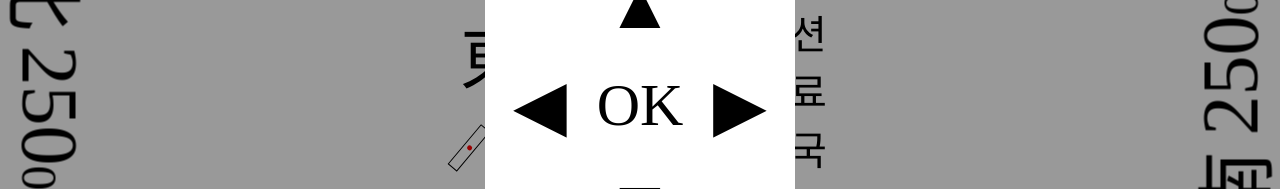
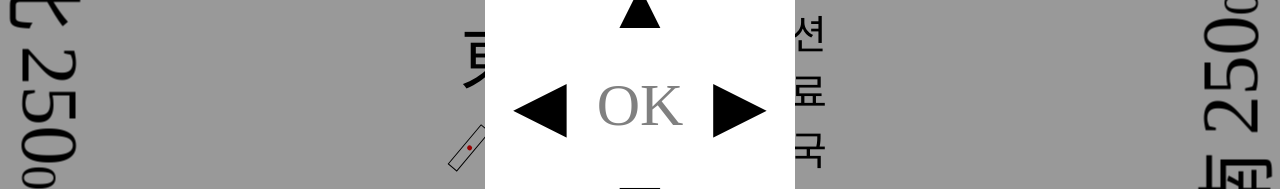
Before and after one commit to he1fire/vue-test, a Vue app: page / in a window 1280 px wide. Both pictures are taken after a click on the element "화료". Shown: the part 310-499 px from the top of the page. Built offline with nearby package versions, Linux system fonts and the light colour scheme.

Commit message:
fix checkInvalidStatus func

```diff
--- a/src/App.vue
+++ b/src/App.vue
@@ -160,26 +160,26 @@ export default {
       }
     },
     /**화료 및 방총 불가능한 경우 반환*/
-    checkInvalidStatus(){
+    checkInvalidStatus(status){
       let cnt_win=0, cnt_lose=0;
+      if (status==='win'){ // 화료일때
+        for (let i=0;i<this.isWin.length;i++){
+          if (this.isWin[i]===true) // 화료 인원 세기
+            cnt_win++;
+        }
+        if (cnt_win===0 || cnt_win===4) // 화료한 사람이 없거나 4명임 (불가능한 경우)
+          return -1;
+        this.showModal('check_player_lose');
+      }
+      else if (status==='lose'){ // 방총일때
         for (let i=0;i<this.isWin.length;i++){
           if (this.isWin[i]===true) // 화료 인원 세기
             cnt_win++;
           if (this.isLose[i]===true) // 방총 인원 세기
             cnt_lose++;
         }
-      if (cnt_win===0){ // 화료한 사람이 없음 (불가능한 경우)
-        this.showModal('화료한 사람이 선택되지 않았습니다.');
+        if (cnt_win!==1 && cnt_lose===0) // 2명 이상 화료했는데 쯔모임 (불가능한 경우)
           return;
-      }
-      else if (cnt_win===4){ // 화료한 사람이 4명임 (불가능한 경우)
-        this.showModal('화료한 사람이 4명일 수 없습니다.');
-        return;
-      }
-      else if (cnt_win!==1 && cnt_lose===0) { // 2명 이상 화료했는데 쯔모임 (불가능한 경우)
-        this.showModal('쯔모한 사람이 2명 이상일 수 없습니다.');
-        return;
-      }
         if (!cnt_lose){ // 쯔모
           for (let i=0;i<this.isWin.length;i++){
             if (this.isWin[i]===true) // 승자 찾아서 저장
@@ -201,6 +201,7 @@ export default {
             }
           }
           this.showModal('check_score', 'ron');
+        }
       }
     },
     /**실제 점수계산후 반환*/
--- a/src/components/modal.vue
+++ b/src/components/modal.vue
@@ -27,13 +27,36 @@ export default {
   methods: {
     /**체크 표시시 색상 변경*/
     isChecked(x, status) {
-      if (status==='win') // 화료 체크
-        return {color: this.isWin[x]===true ? 'red' : ''};
+      let cnt_win=0, cnt_lose=0;
+      if (status==='win'){ // 화료 체크
+        if (x===-1){ // ok버튼
+          for (let i=0;i<this.isWin.length;i++){
+            if (this.isWin[i]===true) // 화료 인원 세기
+              cnt_win++;
+          }
+          if (cnt_win===0 || cnt_win===4) // 화료한 사람이 없거나 4명임 (불가능한 경우)
+            return {color: 'gray'};
+        }
+        else
+          return {color: this.isWin[x]===true ? 'red' : ''};
+      }
       else if (status==='lose'){  // 방총 체크
-        if (this.isWin[x]===true)
-          return {color: 'gray'};
-        else
-          return {color: this.isLose[x]===true ? 'red' : ''};
+        if (x===-1){ // ok버튼
+          for (let i=0;i<this.isWin.length;i++){
+            if (this.isWin[i]===true) // 화료 인원 세기
+              cnt_win++;
+            if (this.isLose[i]===true) // 방총 인원 세기
+              cnt_lose++;
+          }
+          if (cnt_win!==1 && cnt_lose===0) // 2명 이상 화료했는데 쯔모임 (불가능한 경우)
+            return {color: 'gray'};
+        }
+        else{
+          if (this.isWin[x]===true)
+            return {color: 'gray'};
+          else
+            return {color: this.isLose[x]===true ? 'red' : ''};
+        }
       }
       else if (status==='tenpai')  // 텐파이 체크
         return {color: this.isTenpai[x]===true ? 'red' : ''};
@@ -85,8 +108,8 @@ export default {
       this.$emit('toggleCheckStatus', idx, status);
     },
     /**화료 및 방총 불가능한 경우 반환*/
-    checkInvalidStatus(){
-      this.$emit('checkInvalidStatus');
+    checkInvalidStatus(status){
+      this.$emit('checkInvalidStatus', status);
     },
     /**화료 점수계산*/
     calculateWin(){
@@ -120,7 +143,7 @@ export default {
       >
         {{ arrow_check[i] }}
       </div>
-      <div class="ok" @click.stop="showModal('check_player_lose')">
+      <div class="ok" :style="isChecked(-1, 'win')" @click.stop="checkInvalidStatus('win')">
         OK
       </div>
     </div>
@@ -139,7 +162,7 @@ export default {
       >
         {{ arrow_check[i] }}
       </div>
-      <div class="ok" @click.stop="checkInvalidStatus()"><!-- 화료 함수 연결 -->
+      <div class="ok" :style="isChecked(-1, 'lose')" @click.stop="checkInvalidStatus('lose')">
         OK
       </div>
     </div>
```
Lines whose indentation alone changed are shown as unchanged.
